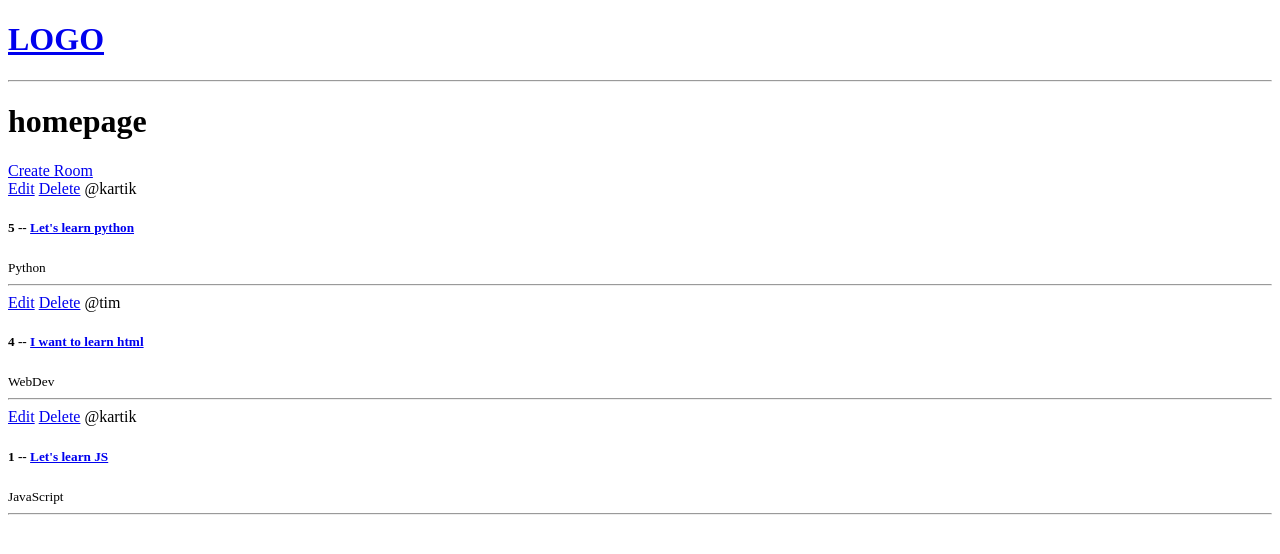
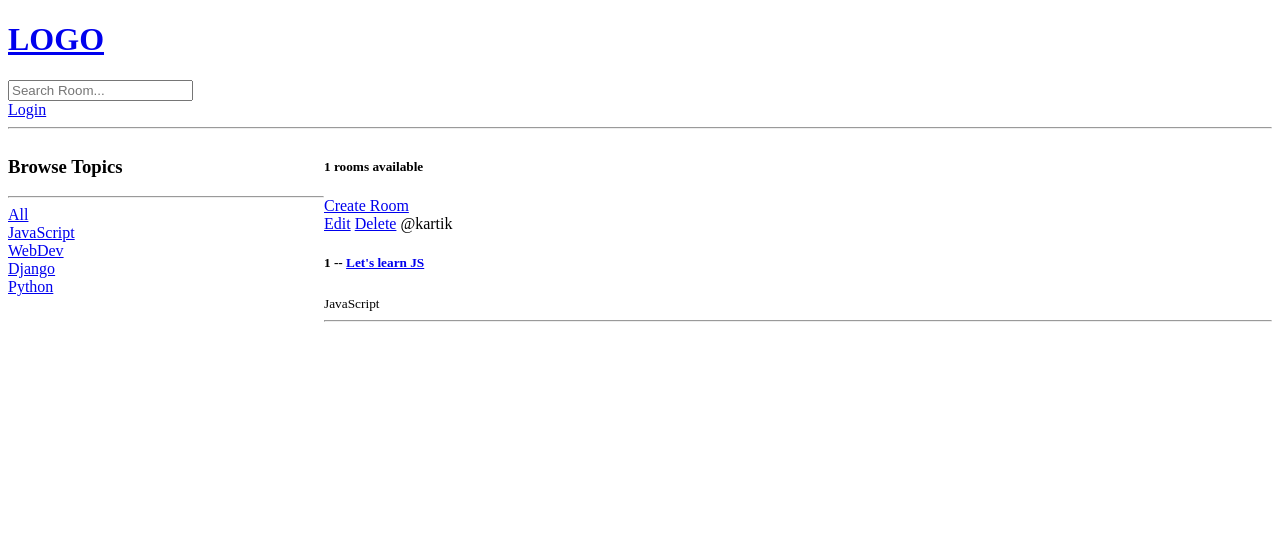
Before and after one commit to KartikMouli/StudyBud, a Django app: a page that uses templates/navbar.html in a window 1280 px wide. Shown: the top 554 px of the page. Run offline with Django 5.2, Linux system fonts and the light colour scheme; data comes from the database, SQL or seed files in the repository; both versions use the stored data as it was after the commit.

Commit message:
2:30 added login page

```diff
--- a/base/templates/base/home.html
+++ b/base/templates/base/home.html
@@ -3,11 +3,36 @@
 
 {% block content %}
 
-<h1>homepage</h1>
+<style>
+    .home-container{
+        display: grid;
+        grid-template-columns: 1fr 3fr;
+    }
+</style>
 
+
+<div class="home-container">
+
+    <div>
+        <h3>Browse Topics</h3>
+        <hr>
+
+        <div>
+            <a href="{%url 'home'%}">All</a>
+        </div>
+
+        {%for topic in topics%}
+
+            <div>
+                <a href="{%url 'home'%}?q={{topic.name}}">{{topic.name}}</a>
+            </div>
+
+        {%endfor%}
+    </div>
 
     <div>
 
+        <h5>{{room_count}} rooms available</h5>
         <a href="{%url 'create-room'%}">Create Room</a>
 
         <div>
@@ -23,6 +48,10 @@
 
             {% endfor %}
         </div>
+
+    </div>
+
+
 </div>
 
 
--- a/base/urls.py
+++ b/base/urls.py
@@ -2,11 +2,11 @@
 from . import views
 
 
-urlpatterns=[
-    path('',views.home,name="home"),
-    path('room/<str:pk>',views.room,name="room"),
-    path('create-room/',views.createRoom,name="create-room"),
-    path('update-room/<str:pk>',views.updateRoom,name="update-room")
-
-
+urlpatterns = [
+    path("", views.home, name="home"),
+    path("room/<str:pk>", views.room, name="room"),
+    path("create-room/", views.createRoom, name="create-room"),
+    path("update-room/<str:pk>", views.updateRoom, name="update-room"),
+    path("delete-room/<str:pk>", views.deleteRoom, name="delete-room"),
+    path("login/",views.loginPage,name="login")
 ]
--- a/base/views.py
+++ b/base/views.py
@@ -1,15 +1,26 @@
-from django.shortcuts import render,redirect
-from .models import Room
+from django.shortcuts import render, redirect
+from django.db.models import Q
+from .models import Room, Topic
 from .forms import RoomForm
 
 # Create your views here.
 
-rooms = []
+def loginPage(request):
+    context={}
+    return render(request,'base/login_register.html',context)
 
 
 def home(request):
-    rooms = Room.objects.all()
-    context = {"rooms": rooms}
+    q = request.GET.get("q") if request.GET.get("q") != None else ""
+    rooms = Room.objects.filter(
+        Q(topic__name__icontains=q) | Q(name__icontains=q) | Q(description__icontains=q)
+    )
+
+    topics = Topic.objects.all()
+
+    room_count = rooms.count()
+
+    context = {"rooms": rooms, "topics": topics,"room_count":room_count}
     return render(request, "base/home.html", context)
 
 
@@ -22,27 +33,34 @@
 
 def createRoom(request):
     form = RoomForm()
-    if request.method == 'POST':
+    if request.method == "POST":
         form = RoomForm(request.POST)
         if form.is_valid():
             form.save()
-            return redirect('home')
+            return redirect("home")
 
-
-    context = {'form':form}
+    context = {"form": form}
     return render(request, "base/room_form.html", context)
 
 
-
-def updateRoom(request,pk):
+def updateRoom(request, pk):
     room = Room.objects.get(id=pk)
     form = RoomForm(instance=room)
 
-    if request.method == 'POST':
-        form = RoomForm(request.POST,instance=room)
+    if request.method == "POST":
+        form = RoomForm(request.POST, instance=room)
         if form.is_valid():
             form.save()
-            return redirect('home')
+            return redirect("home")
 
-    context={'form':form}
-    return render(request,'base/room_form.html',context)
+    context = {"form": form}
+    return render(request, "base/room_form.html", context)
+
+
+def deleteRoom(request, pk):
+    room = Room.objects.get(id=pk)
+    if request.method == "POST":
+        room.delete()
+        return redirect("home")
+
+    return render(request, "base/delete.html", {"obj": room})
--- a/templates/navbar.html
+++ b/templates/navbar.html
@@ -2,4 +2,10 @@
     <h1>LOGO</h1>
 </a>
 
+<form method="GET" action="{%url 'home'%}">
+    <input type="text" name="q" placeholder="Search Room...">
+</form>
+
+<a href="{%url 'login'%}">Login</a>
+
 <hr>
```
Also changed, not shown: base/templates/base/delete.html (+7 -0 lines), base/templates/base/login_register.html (added, +21 -0 lines), db.sqlite3. Lines whose indentation alone changed are shown as unchanged.
